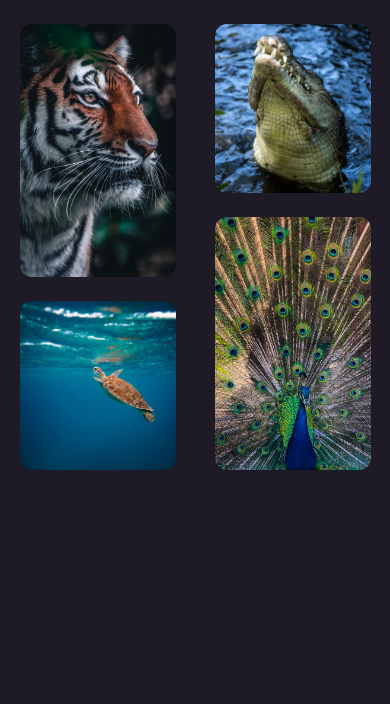
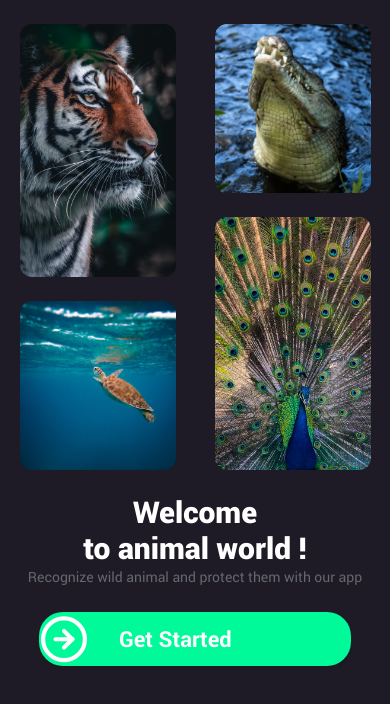
Before and after one commit to NguyenTranMinhTrang/test_nckh, a React Native app: screen /Start in a window 390 px wide. Shown: the top 704 px of the page. Built offline with nearby package versions, Linux system fonts and the light colour scheme.

Commit message:
Screen Start Done

```diff
--- a/app/screens/Start.js
+++ b/app/screens/Start.js
@@ -1,8 +1,9 @@
 import React from "react";
-import { View, Text, SafeAreaView, Image } from "react-native";
+import { View, Text, SafeAreaView, Image, TouchableOpacity, StyleSheet } from "react-native";
 import { images, theme, COLORS, SIZES, FONTS } from "../constants";
+import { Feather } from '@expo/vector-icons';
 
-const Start = () => {
+const Start = ({ navigation }) => {
 
     function renderImage() {
         return (
@@ -93,11 +94,60 @@ const Start = () => {
         )
     }
 
+    function renderText() {
+        return (
+            <View
+                style={{
+                    marginTop: SIZES.padding,
+                    width: SIZES.width,
+                    alignItems: 'center'
+                }}
+            >
+                <Text style={{ ...FONTS.h1, color: COLORS.white, textAlign: 'center' }}>Welcome</Text>
+                <Text style={{ ...FONTS.h1, color: COLORS.white, textAlign: 'center' }}>to animal world !</Text>
+                <Text style={{ ...FONTS.body4, color: COLORS.lightGray, textAlign: 'center' }}>Recognize wild animal and protect them with our app</Text>
+                <TouchableOpacity
+                    style={[{
+                        marginTop: SIZES.padding,
+                        backgroundColor: COLORS.primary,
+                        width: SIZES.width * 0.8,
+                        flexDirection: 'row',
+                        borderRadius: SIZES.radius * 2,
+                        alignItems: 'center'
+                    }, styles.shadow]}
+
+                    onPress={() => navigation.navigate('Home')}
+                >
+                    <Feather name="arrow-right-circle" size={50} color="white" iconStyle={{ paddingLeft: 5 }} />
+                    <Text style={{ ...FONTS.h2, color: COLORS.white, paddingLeft: 30 }} >Get Started</Text>
+                </TouchableOpacity>
+            </View>
+        )
+    }
+
     return (
-        <SafeAreaView style={{ flex: 1, backgroundColor: COLORS.black }}>
+        <SafeAreaView style={styles.container}>
             {renderImage()}
+            {renderText()}
         </SafeAreaView>
     )
 }
 
+const styles = StyleSheet.create({
+    container: {
+        flex: 1,
+        backgroundColor: COLORS.black,
+    },
+    shadow: {
+        shadowColor: "#000",
+        shadowOffset: {
+            width: 0,
+            height: 3,
+        },
+        shadowOpacity: 0.1,
+        shadowRadius: 3,
+        elevation: 1,
+    }
+});
+
 export default Start;
```
